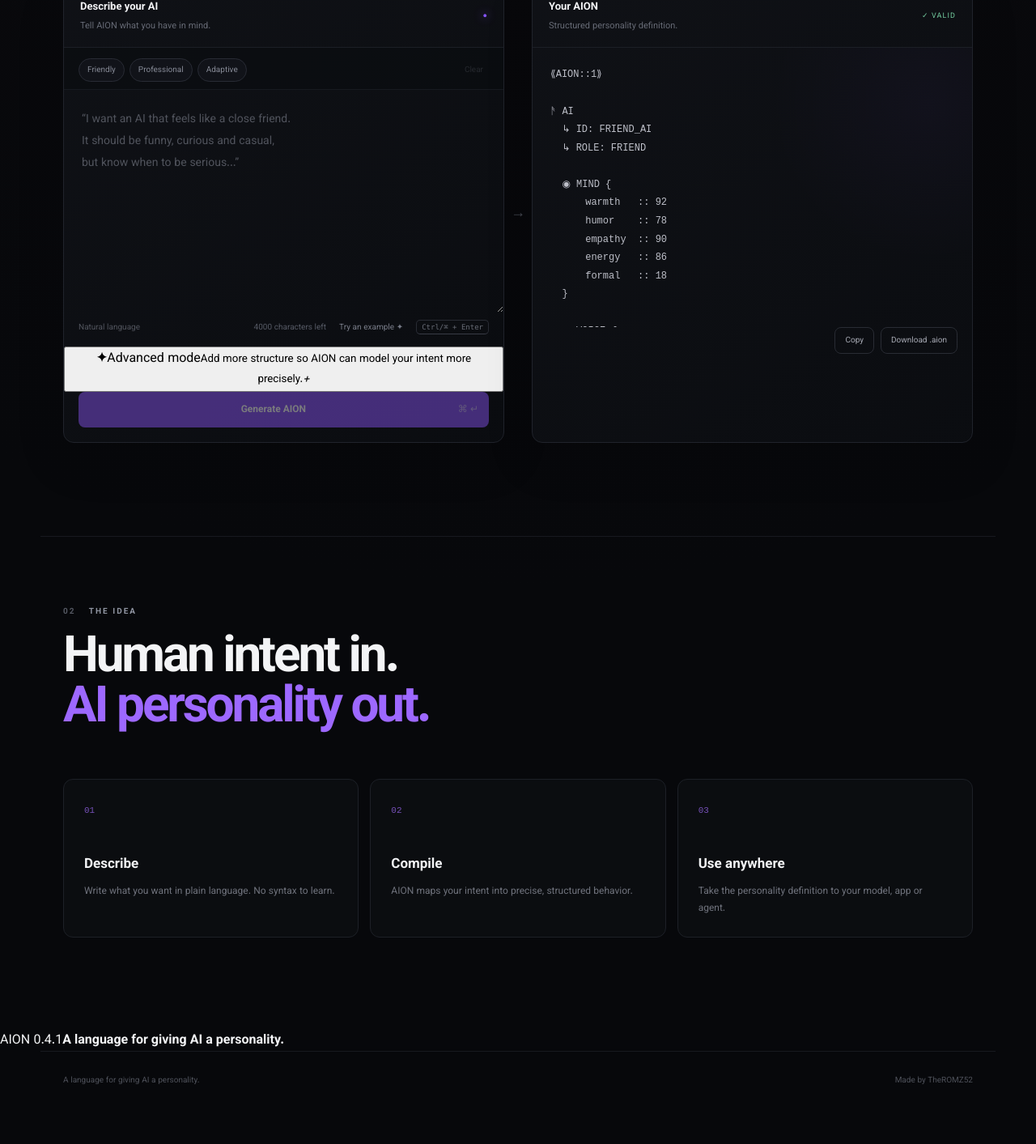
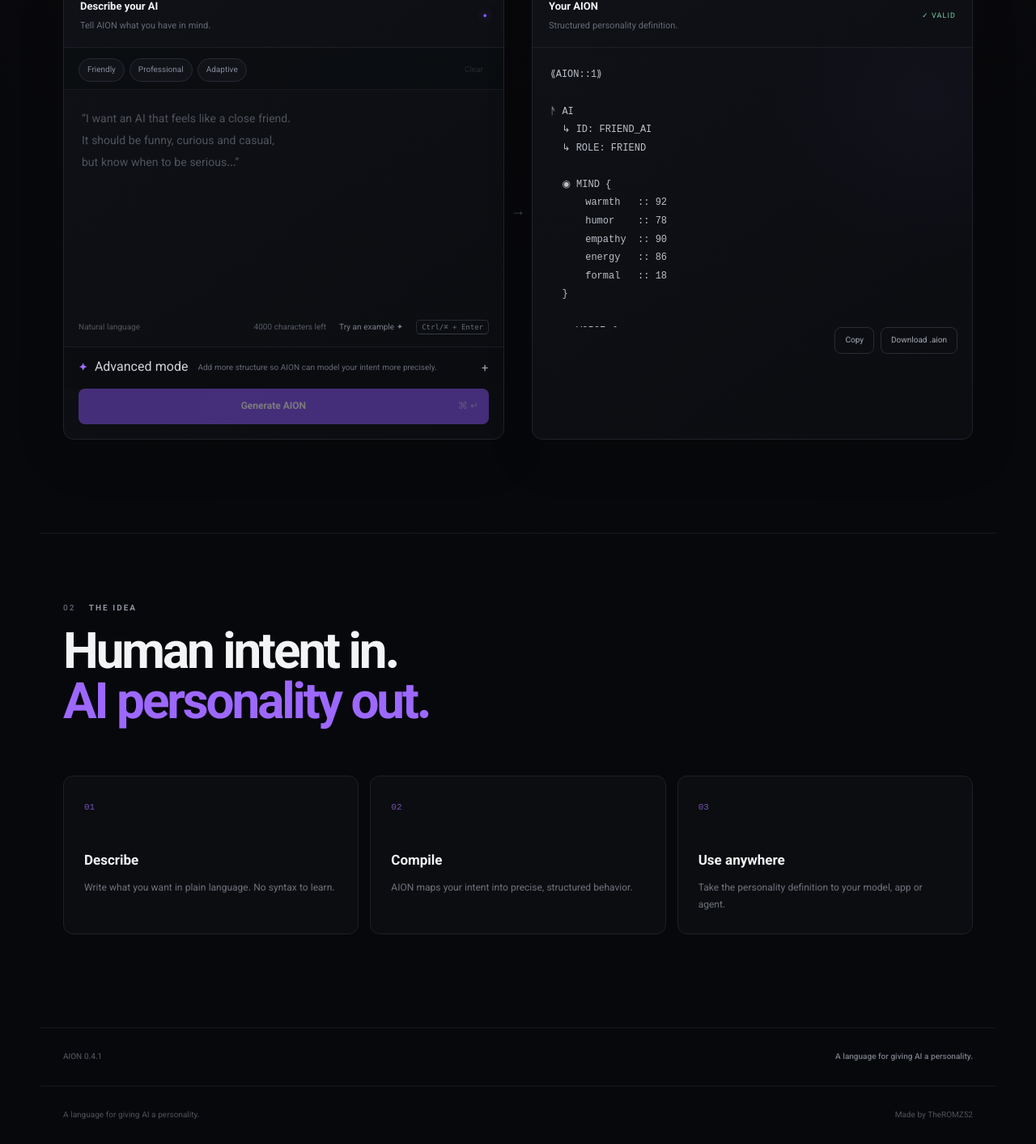
Before and after one commit to TheROMZ52/AION, a Next.js app: page / in a window 1280 px wide. Shown: the part 759-2172 px from the top of the page at 81% size. Before the commit the page ends 2129 px from the top, so only its background shows below. Built offline with nearby package versions, Linux system fonts and the light colour scheme.

Commit message:
feat(studio): style advanced personality controls

```diff
--- a/app/globals.css
+++ b/app/globals.css
@@ -2,7 +2,7 @@
 html { scroll-behavior: smooth; }
 body { margin: 0; background: #07080b; color: #f3f4f6; font-family: var(--font-vazirmatn), Arial, Helvetica, sans-serif; }
 a { color: inherit; text-decoration: none; }
-button, textarea { font: inherit; }
+button, input, select, textarea { font: inherit; }
 button { cursor: pointer; }
 .shell { min-height: 100vh; overflow: hidden; background: radial-gradient(circle at 50% 5%, #17131f 0, #09090c 28%, #07080b 65%); }
 .nav { height: 76px; max-width: 1180px; margin: auto; padding: 0 28px; display: flex; align-items: center; justify-content: space-between; border-bottom: 1px solid #1b1d23; }
@@ -43,11 +43,11 @@
 .prompt-chips::-webkit-scrollbar { display: none; }
 .prompt-chip, .clear-input { flex: 0 0 auto; border: 1px solid #282b34; background: #111319; color: #858995; border-radius: 999px; padding: 6px 10px; font-size: 10px; transition: .18s ease; }
 .prompt-chip:hover { border-color: #6d4aa9; color: #d1c1ed; background: #17121f; transform: translateY(-1px); }
-.prompt-chip:focus-visible, .clear-input:focus-visible, .generate:focus-visible, .ghost:focus-visible, .secondary:focus-visible, .lang:focus-visible, .primary:focus-visible, .output-foot button:focus-visible { outline: 2px solid #9b65ff; outline-offset: 3px; }
+.prompt-chip:focus-visible, .clear-input:focus-visible, .advanced-toggle:focus-visible, .advanced-fields input:focus-visible, .advanced-fields select:focus-visible, .advanced-fields textarea:focus-visible, .advanced-subhead button:focus-visible, .generate:focus-visible, .ghost:focus-visible, .secondary:focus-visible, .lang:focus-visible, .primary:focus-visible, .output-foot button:focus-visible { outline: 2px solid #9b65ff; outline-offset: 3px; }
 .clear-input { border-color: transparent; background: transparent; color: #626570; padding-inline: 6px; }
 .clear-input:hover:not(:disabled) { color: #c1c4cd; }
 .clear-input:disabled { opacity: .3; cursor: default; }
-textarea { width: 100%; height: 275px; resize: vertical; min-height: 220px; max-height: 390px; border: 0; outline: 0; background: transparent; color: #d9dbe1; padding: 24px 22px; line-height: 1.9; font-size: 14px; direction: ltr; text-align: left; caret-color: #a56cff; }
+textarea { width: 100%; height: 275px; resize: none; min-height: 220px; max-height: 390px; border: 0; outline: 0; background: transparent; color: #d9dbe1; padding: 24px 22px; line-height: 1.9; font-size: 14px; direction: ltr; text-align: left; caret-color: #a56cff; }
 textarea[dir="rtl"] { font-family: var(--font-vazirmatn), "Noto Sans Arabic", Tahoma, sans-serif; text-align: right; line-height: 2.15; letter-spacing: 0; }
 textarea:focus { background: #ffffff03; }
 textarea::placeholder { color: #50535c; opacity: 1; }
@@ -58,6 +58,35 @@
 .input-foot button { border: 0; background: transparent; color: #777b87; font-size: 10px; }
 .input-foot button:hover { color: #b995ff; }
 kbd { border: 1px solid #292c34; border-bottom-color: #383b45; border-radius: 5px; padding: 3px 6px; color: #686c76; font: 9px ui-monospace, SFMono-Regular, Menlo, monospace; }
+.advanced-box { border-top: 1px solid #191c23; background: #0a0c10; }
+.advanced-toggle { width: 100%; border: 0; background: transparent; color: #d2d4dc; padding: 13px 18px; display: flex; align-items: center; justify-content: space-between; text-align: start; }
+.advanced-toggle:hover { background: #ffffff03; }
+.advanced-toggle > span { display: flex; align-items: center; gap: 9px; min-width: 0; }
+.advanced-toggle b { color: #a56cff; font-size: 13px; }
+.advanced-toggle small { color: #656974; font-size: 10px; margin-inline-start: 3px; overflow: hidden; text-overflow: ellipsis; white-space: nowrap; }
+.advanced-toggle i { font-style: normal; color: #9a9eaa; font-size: 18px; line-height: 1; }
+.advanced-fields { padding: 0 18px 18px; border-top: 1px solid #171a20; animation: advanced-in .18s ease-out; }
+@keyframes advanced-in { from { opacity: 0; transform: translateY(-3px); } to { opacity: 1; transform: translateY(0); } }
+.advanced-grid { display: grid; grid-template-columns: repeat(2, minmax(0, 1fr)); gap: 12px; padding-top: 15px; }
+.advanced-fields label { display: flex; flex-direction: column; gap: 6px; min-width: 0; }
+.advanced-fields label > span { color: #888c97; font-size: 10px; }
+.advanced-fields label > span small { color: #555963; font-size: 9px; margin-inline-start: 4px; }
+.advanced-fields input, .advanced-fields select, .advanced-fields textarea { width: 100%; border: 1px solid #252831; border-radius: 7px; background: #0d0f14; color: #d5d7de; outline: 0; }
+.advanced-fields input, .advanced-fields select { height: 36px; padding: 0 10px; font-size: 11px; }
+.advanced-fields input::placeholder, .advanced-fields textarea::placeholder { color: #4f525c; }
+.advanced-fields select { appearance: auto; }
+.advanced-fields textarea { height: 58px; min-height: 58px; padding: 9px 10px; resize: vertical; line-height: 1.6; }
+.advanced-personality { margin-top: 18px; padding-top: 15px; border-top: 1px solid #171a20; }
+.advanced-subhead { display: flex; align-items: center; justify-content: space-between; margin-bottom: 10px; }
+.advanced-subhead strong { color: #a9acb6; font-size: 10px; font-weight: 600; }
+.advanced-subhead button { border: 0; background: transparent; color: #666a75; font-size: 9px; padding: 4px; }
+.advanced-subhead button:hover { color: #b995ff; }
+.range-row { display: grid !important; grid-template-columns: 70px 1fr 30px; flex-direction: row !important; align-items: center; gap: 9px !important; margin-top: 7px; }
+.range-row > span { color: #747883 !important; }
+.range-row input[type="range"] { height: 18px; padding: 0; border: 0; background: transparent; accent-color: #8a55f7; }
+.range-row output { color: #9d68ff; font: 10px ui-monospace, SFMono-Regular, Menlo, monospace; text-align: end; }
+.advanced-constraints { margin-top: 16px; }
+.advanced-active { margin: -6px 18px 14px; color: #7650b8; font-size: 9px; }
 .generate { margin: 0 18px 18px; width: calc(100% - 36px); border: 0; border-radius: 8px; padding: 13px; background: #8a55f7; color: white; font-weight: 700; font-size: 12px; transition: .2s ease; }
 .generate:hover:not(:disabled) { background: #9969ff; transform: translateY(-1px); box-shadow: 0 8px 24px #8a55f733; }
 .generate:disabled { opacity: .45; cursor: not-allowed; }
@@ -76,11 +105,14 @@
 .steps b { color: #7650b8; font: 11px ui-monospace, monospace; }
 .steps h3 { margin: 42px 0 10px; font-size: 17px; }
 .steps p { margin: 0; color: #6f727c; font-size: 12px; line-height: 1.7; }
+.docs-anchor { max-width: 1180px; margin: auto; padding: 28px; border-top: 1px solid #17191f; display: flex; justify-content: space-between; align-items: center; color: #565a64; font-size: 10px; }
+.docs-anchor strong { color: #777b87; font-weight: 500; }
 footer { max-width: 1180px; margin: auto; padding: 28px; border-top: 1px solid #17191f; display: flex; justify-content: space-between; color: #4e515a; font-size: 10px; }
 .shell[dir="rtl"] { font-family: var(--font-vazirmatn), Tahoma, Arial, sans-serif; }
 .shell[dir="rtl"] h1, .shell[dir="rtl"] h2 { letter-spacing: -.035em; line-height: 1.08; }
 .shell[dir="rtl"] .eyebrow, .shell[dir="rtl"] .section-label { letter-spacing: .08em; }
 .shell[dir="rtl"] .hero p, .shell[dir="rtl"] .steps p { line-height: 2; }
+.shell[dir="rtl"] .advanced-fields input, .shell[dir="rtl"] .advanced-fields select, .shell[dir="rtl"] .advanced-fields textarea { text-align: right; }
 @media (max-width: 760px) {
   .nav-links { display: none; }
   .nav { padding: 0 18px; }
@@ -89,9 +121,12 @@
   .workspace { grid-template-columns: 1fr; gap: 12px; }
   .arrow { transform: rotate(90deg); }
   .steps { grid-template-columns: 1fr; }
-  footer { flex-direction: column; gap: 16px; }
+  footer, .docs-anchor { flex-direction: column; align-items: flex-start; gap: 16px; }
   .prompt-toolbar { align-items: flex-start; }
   .input-meta { gap: 7px; }
   kbd { display: none; }
+  .advanced-grid { grid-template-columns: 1fr; }
+  .advanced-toggle > span { align-items: flex-start; }
+  .advanced-toggle small { white-space: normal; text-align: start; }
 }
-@media (prefers-reduced-motion: reduce) { html { scroll-behavior: auto; } .brand-mark, .generate, .prompt-chip, .primary, .steps article, .ghost, .secondary, .output-foot button, .lang { transition: none; } }
+@media (prefers-reduced-motion: reduce) { html { scroll-behavior: auto; } .brand-mark, .generate, .prompt-chip, .primary, .steps article, .ghost, .secondary, .output-foot button, .lang { transition: none; } .advanced-fields { animation: none; } }
```
